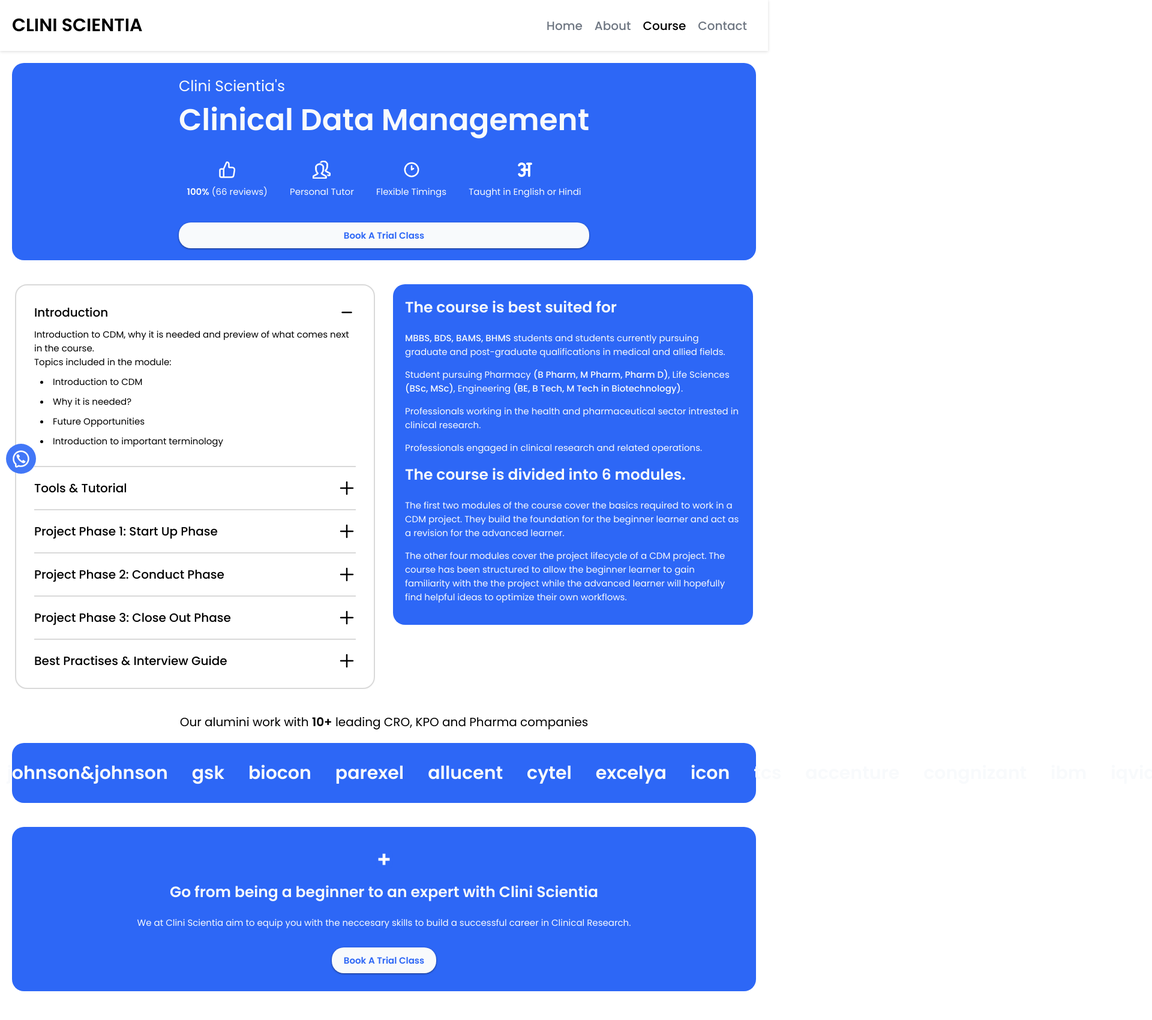
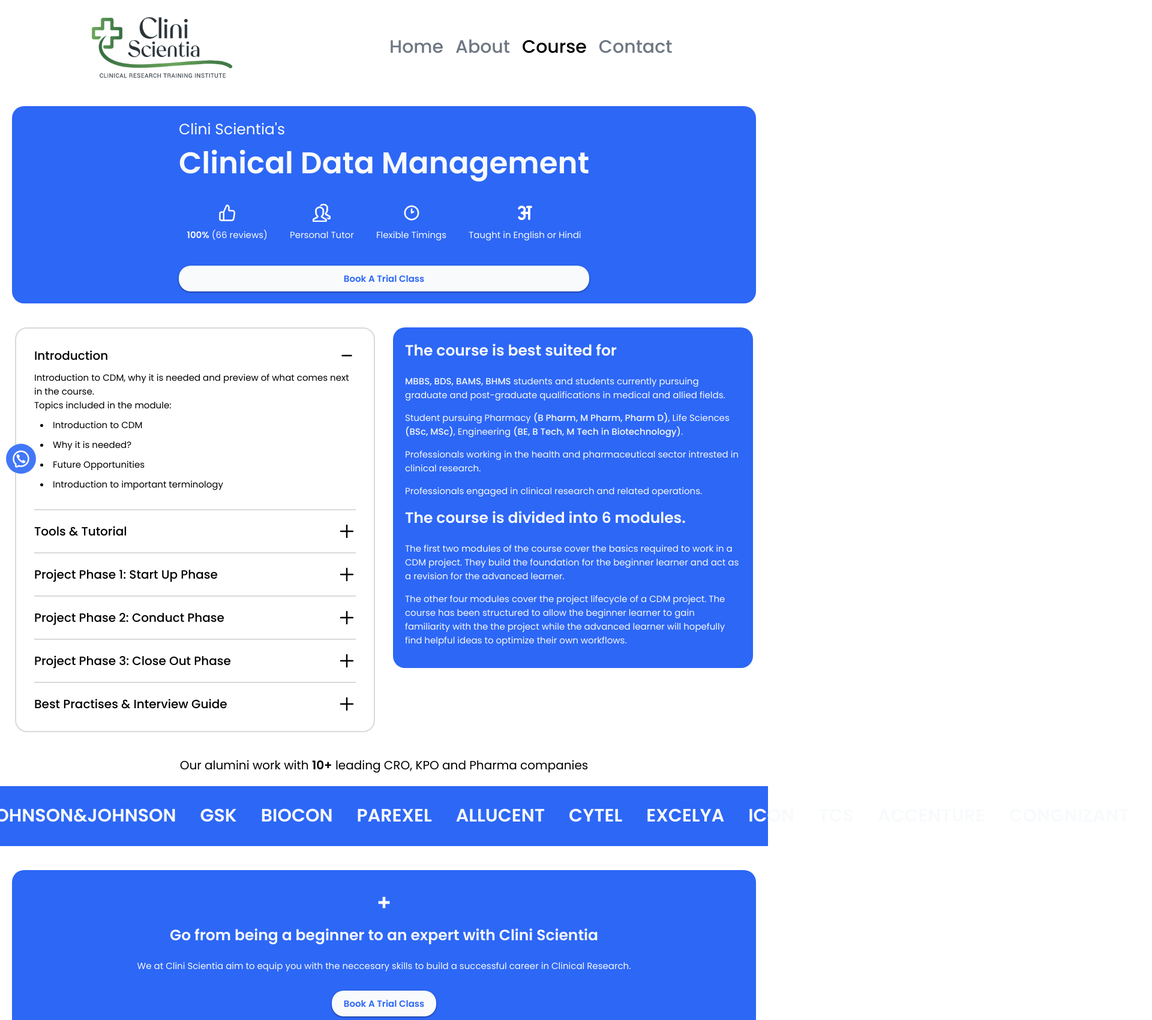
Before and after one commit to ishanlearnsprog/cliniscientia, a React (Vite) app: page /course in a window 1280 px wide. Shown: the top 1701 px of the page at 60% size, 1920 px wide, since content can reach past the window. Built offline with nearby package versions, Linux system fonts and the light colour scheme.

Commit message:
Changed Logo + Uppercased Companies List

```diff
--- a/src/components/header/Header.css
+++ b/src/components/header/Header.css
@@ -1,13 +1,8 @@
 header {
-    position: fixed;
-    top: 0;
-    left: 0;
     width: 100%;
-    z-index: 1;
     padding: 2rem;
     display: flex;
-    justify-content: space-between;
+    justify-content: space-around;
     align-items: center;
     background-color: #fff;
-    box-shadow: rgba(0, 0, 0, 0.15) 0px 1px 5px;
 }
--- a/src/components/header/navdesktop/NavDesktop.css
+++ b/src/components/header/navdesktop/NavDesktop.css
@@ -17,7 +17,7 @@
     }
 
     .menu-desktop a {
-        font-size: 2rem;
+        font-size: 3rem;
         color: var(--text-grey);
         opacity: 0.8;
     }
--- a/src/components/logobox/LogoBox.jsx
+++ b/src/components/logobox/LogoBox.jsx
@@ -1,10 +1,11 @@
 import { Link } from 'react-router-dom'
+import logo from '../../assets/images/logo.jpg'
 
 import Logo from '../svg/Logo.jsx'
 import './LogoBox.css'
 
 export default function LogoBox() {
     return (
-        <Link to={ '/' } className="logo-box poppins-bold">Clini Scientia</Link>
+        <img className="logo-primary" src={ logo } />
     )
 }
--- a/src/components/placement/Placement.css
+++ b/src/components/placement/Placement.css
@@ -1,6 +1,6 @@
 .placement-box {
-    padding-left: 0;
-    padding-right: 0;
+    padding-left: 0rem;
+    padding-right: 0rem;
 }
 
 .placement-box h1 {
@@ -32,14 +32,3 @@
         transform: translateX(calc(-100% - 4rem));
     }
 }
-
-@media screen and (min-width: 600px) {
-    .placement-box {
-        padding-left: 2rem;
-        padding-right: 2rem;
-    }
-
-    .placement-scroll-box {
-        border-radius: 2rem;
-    }
-}
--- a/src/components/placement/Placement.jsx
+++ b/src/components/placement/Placement.jsx
@@ -8,38 +8,38 @@ export default function EndContact({ title, subtitle }) {
             <h1 className="poppins-reg">Our alumini work with <span className="poppins-bold">10+</span> leading CRO, KPO and Pharma companies</h1>
             <div className="placement-scroll-box poppins-bold">
                 <div class="placement-items-wrapper">
-                    <div class="placement-item">iqvia</div>
-                    <div class="placement-item">labcorp</div>
-                    <div class="placement-item">pfizer</div>
-                    <div class="placement-item">johnson&johnson</div>
-                    <div class="placement-item">gsk</div>
-                    <div class="placement-item">biocon</div>
-                    <div class="placement-item">parexel</div>
-                    <div class="placement-item">allucent</div>
-                    <div class="placement-item">cytel</div>
-                    <div class="placement-item">excelya</div>
-                    <div class="placement-item">icon</div>
-                    <div class="placement-item">tcs</div>
-                    <div class="placement-item">accenture</div>
-                    <div class="placement-item">congnizant</div>
-                    <div class="placement-item">ibm</div>
+                    <div class="placement-item">IQVIA</div>
+                    <div class="placement-item">LABCORP</div>
+                    <div class="placement-item">PFIZER</div>
+                    <div class="placement-item">JOHNSON&JOHNSON</div>
+                    <div class="placement-item">GSK</div>
+                    <div class="placement-item">BIOCON</div>
+                    <div class="placement-item">PAREXEL</div>
+                    <div class="placement-item">ALLUCENT</div>
+                    <div class="placement-item">CYTEL</div>
+                    <div class="placement-item">EXCELYA</div>
+                    <div class="placement-item">ICON</div>
+                    <div class="placement-item">TCS</div>
+                    <div class="placement-item">ACCENTURE</div>
+                    <div class="placement-item">CONGNIZANT</div>
+                    <div class="placement-item">IBM</div>
                </div>
                <div aria-hidden="true" class="placement-items-wrapper">
-                    <div class="placement-item">iqvia</div>
-                    <div class="placement-item">labcorp</div>
-                    <div class="placement-item">pfizer</div>
-                    <div class="placement-item">johnson&johnson</div>
-                    <div class="placement-item">gsk</div>
-                    <div class="placement-item">biocon</div>
-                    <div class="placement-item">parexel</div>
-                    <div class="placement-item">allucent</div>
-                    <div class="placement-item">cytel</div>
-                    <div class="placement-item">excelya</div>
-                    <div class="placement-item">icon</div>
-                    <div class="placement-item">tcs</div>
-                    <div class="placement-item">accenture</div>
-                    <div class="placement-item">congnizant</div>
-                    <div class="placement-item">ibm</div>
+                    <div class="placement-item">IQVIA</div>
+                    <div class="placement-item">LABCORP</div>
+                    <div class="placement-item">PFIZER</div>
+                    <div class="placement-item">JOHNSON&JOHNSON</div>
+                    <div class="placement-item">GSK</div>
+                    <div class="placement-item">BIOCON</div>
+                    <div class="placement-item">PAREXEL</div>
+                    <div class="placement-item">ALLUCENT</div>
+                    <div class="placement-item">CYTEL</div>
+                    <div class="placement-item">EXCELYA</div>
+                    <div class="placement-item">ICON</div>
+                    <div class="placement-item">TCS</div>
+                    <div class="placement-item">ACCENTURE</div>
+                    <div class="placement-item">CONGNIZANT</div>
+                    <div class="placement-item">IBM</div>
                </div>
             </div>
         </section>
--- a/src/index.css
+++ b/src/index.css
@@ -53,14 +53,9 @@ html {
     font-size: 10px;
 }
 
-main {
-    margin-top: 85px;
-}
-
 .logo-primary {
     display: block;
-    margin: auto;
-    width: 300px;
+    width: 250px;
 }
 
 section {
--- a/src/routes/home/Home.jsx
+++ b/src/routes/home/Home.jsx
@@ -5,10 +5,8 @@ import EndContact from '../../components/endcontact/EndContact.jsx'
 import Placement from '../../components/placement/Placement.jsx'
 import image1 from '../../assets/images/image1.jpg'
 import image2 from '../../assets/images/image2.jpg'
-import logo from '../../assets/images/logo.jpg'
 import courseCDM from '../../assets/images/courseCDM.jpg'
 import Quotes from '../../components/svg/Quotes.jsx'
-import Logo from '../../components/svg/Logo.jsx'
 import Certified from '../../components/svg/Certified.jsx'
 import Syllabus from '../../components/svg/Syllabus.jsx'
 import Monitor from '../../components/svg/Monitor.jsx'
@@ -21,7 +19,6 @@ export default function Home() {
         <Fragment>
             <section className="intro-box">
                 <div className="intro-content-box">
-                    <img className="logo-primary" src={ logo } />
                     <h1 className="poppins-bold">Learn Clinical Data Management &#x26; Clinical Research</h1>
                     <p className="poppins-med">Launch your career in Clinical Research with our online classes & hands-on training.</p>
                     <div className="intro-img-box intro-imga-box">
```
